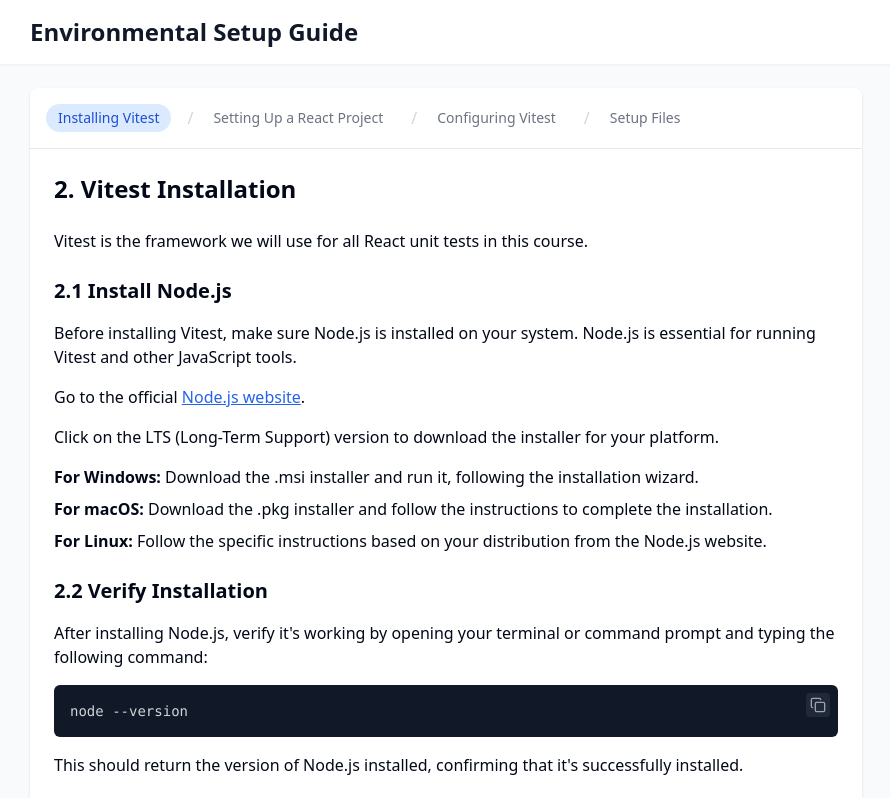
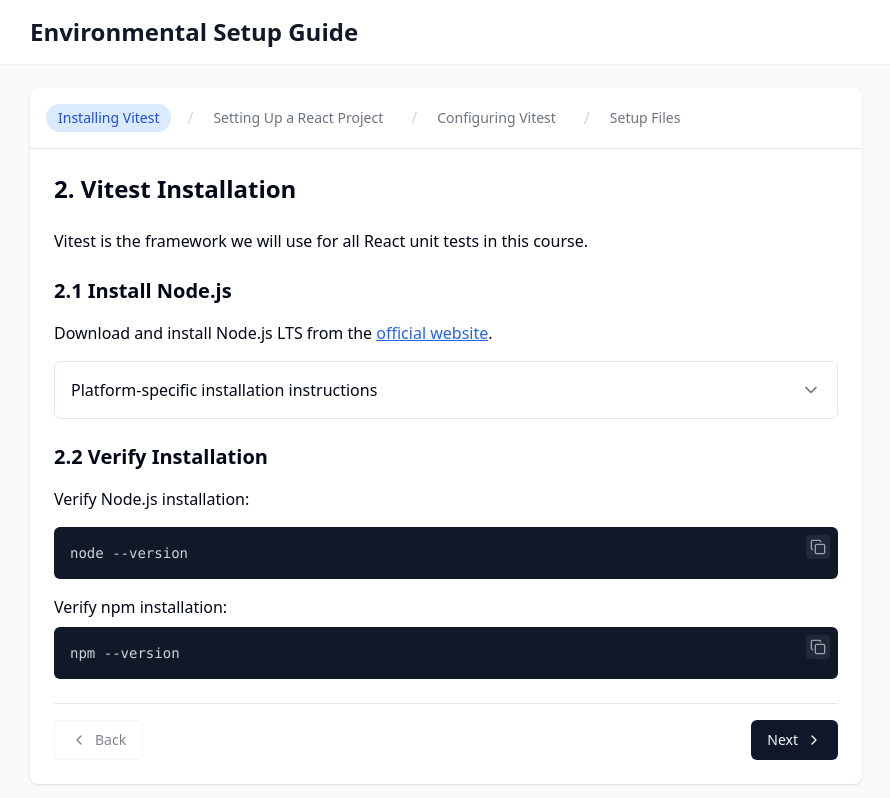
Before and after one commit to Nxtwave-s/react-test-setup-wizard, a React (Vite) app: page / in a window 1280 px wide. Shown: the top 798 px of the page, without its empty margins (194-1084 px from the left). Built offline with nearby package versions, Linux system fonts and the light colour scheme.

Commit message:
Refactor: Shorten Node.js installation instructions
Shortened Node.js installation instructions and added a dropdown for LTS versions.

```diff
--- a/src/components/steps/InstallVitest.tsx
+++ b/src/components/steps/InstallVitest.tsx
@@ -1,5 +1,6 @@
 
 import CodeBlock from '@/components/CodeBlock';
+import Collapsible from '@/components/Collapsible';
 import { Separator } from '@/components/ui/separator';
 
 export const InstallVitest = () => {
@@ -10,24 +11,22 @@ export const InstallVitest = () => {
 
       <div>
         <h3 className="text-xl font-semibold mb-4" id="section-2.1">2.1 Install Node.js</h3>
-        <p className="mb-4">Before installing Vitest, make sure Node.js is installed on your system. Node.js is essential for running Vitest and other JavaScript tools.</p>
-
         <p className="mb-4">
-          Go to the official <a href="https://nodejs.org/en" target="_blank" rel="noopener noreferrer" className="text-blue-600 hover:text-blue-800 underline">Node.js website</a>.
+          Download and install Node.js LTS from the <a href="https://nodejs.org/en" target="_blank" rel="noopener noreferrer" className="text-blue-600 hover:text-blue-800 underline">official website</a>.
         </p>
 
-        <p className="mb-4">Click on the LTS (Long-Term Support) version to download the installer for your platform.</p>
-
-        <div className="mb-4 space-y-2">
-          <p><strong>For Windows:</strong> Download the .msi installer and run it, following the installation wizard.</p>
-          <p><strong>For macOS:</strong> Download the .pkg installer and follow the instructions to complete the installation.</p>
-          <p><strong>For Linux:</strong> Follow the specific instructions based on your distribution from the Node.js website.</p>
-        </div>
+        <Collapsible title="Platform-specific installation instructions">
+          <div className="space-y-2">
+            <p><strong>For Windows:</strong> Download the .msi installer and run it.</p>
+            <p><strong>For macOS:</strong> Download the .pkg installer and follow the instructions.</p>
+            <p><strong>For Linux:</strong> Follow your distribution's specific instructions from the Node.js website.</p>
+          </div>
+        </Collapsible>
       </div>
 
       <div>
         <h3 className="text-xl font-semibold mb-4" id="section-2.2">2.2 Verify Installation</h3>
-        <p className="mb-4">After installing Node.js, verify it's working by opening your terminal or command prompt and typing the following command:</p>
+        <p className="mb-4">Verify Node.js installation:</p>
 
         <CodeBlock
           code="node --version"
@@ -35,10 +34,7 @@ export const InstallVitest = () => {
           className="mb-4"
         />
 
-        <p className="mb-4">This should return the version of Node.js installed, confirming that it's successfully installed.</p>
-
-        <h4 className="text-lg font-medium mb-2">Verify npm Installation</h4>
-        <p className="mb-2">To check if npm is installed correctly, open your terminal or command prompt and run the following command:</p>
+        <p className="mb-2">Verify npm installation:</p>
         <CodeBlock
           code="npm --version"
           language="css"
```
